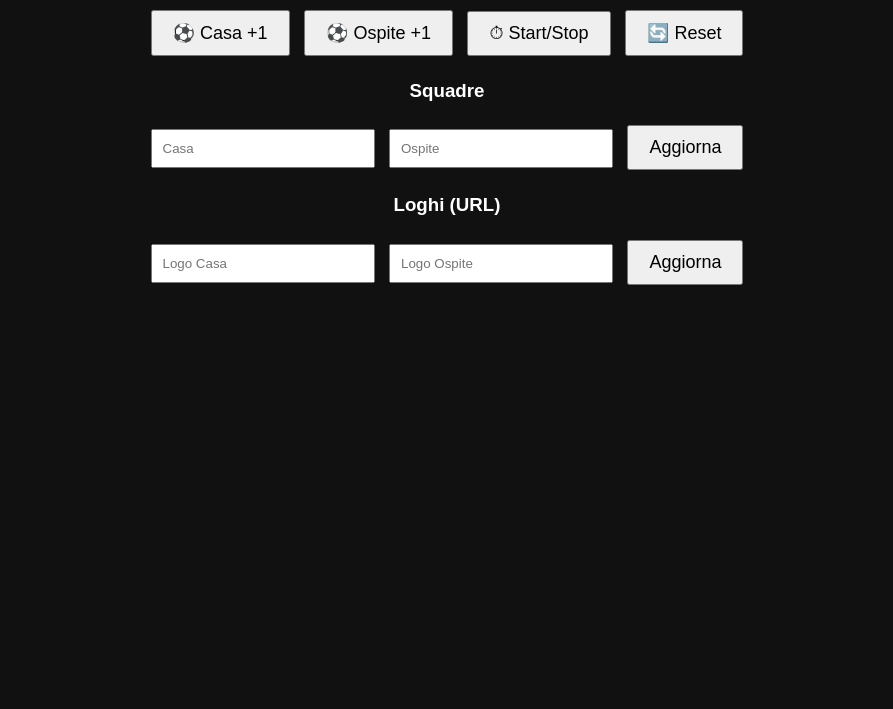
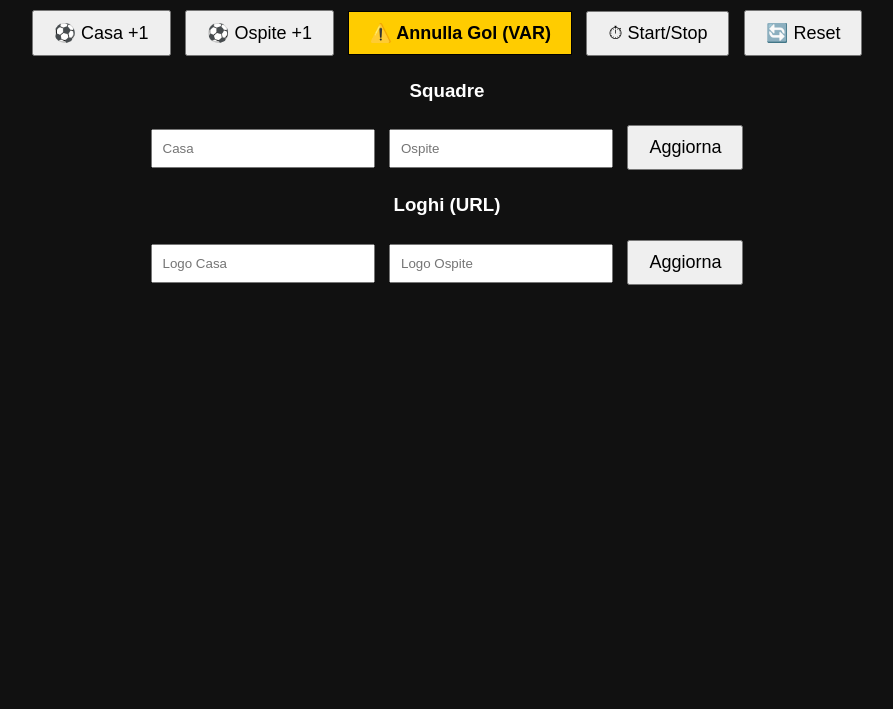
Before and after one commit to manutro-cpu/overlay-pro, a website: page controller.html in a window 1280 px wide. Shown: the part 91-800 px from the top of the page, without its empty margins (193-1086 px from the left). Drawn offline with Linux system fonts and the light colour scheme.

Commit message:
Update controller.html

```diff
--- a/controller.html
+++ b/controller.html
@@ -1,117 +1,60 @@
- <!DOCTYPE html>
-
+<!DOCTYPE html>
 <html>
-
 <head>
-
 <meta charset="UTF-8">
-
 <title>CONTROL PANEL</title>
-
 <style>
-
 body{font-family:Arial;background:#111;color:white;text-align:center;padding:20px}
-
 button{padding:10px 20px;margin:5px;font-size:18px}
-
 input{padding:10px;margin:5px;width:200px}
-
 </style>
-
 </head>
-
-
 
 <body>
 
-
-
 <h2>🎮 CONTROL PANEL</h2>
 
-
-
 <button onclick="send('goal1')">⚽ Casa +1</button>
-
 <button onclick="send('goal2')">⚽ Ospite +1</button>
-
+<button onclick="send('var')" style="background: #ffcc00; color: black; font-weight: bold; border: 1px solid #000;">⚠️ Annulla Gol (VAR)</button>
 <button onclick="send('timer')">⏱ Start/Stop</button>
-
 <button onclick="send('reset')">🔄 Reset</button>
-
-
 
 <h3>Squadre</h3>
 
-
-
 <input id="t1" placeholder="Casa">
-
 <input id="t2" placeholder="Ospite">
-
 <button onclick="setTeams()">Aggiorna</button>
-
-
 
 <h3>Loghi (URL)</h3>
 
-
-
 <input id="l1" placeholder="Logo Casa">
-
 <input id="l2" placeholder="Logo Ospite">
-
 <button onclick="setLogos()">Aggiorna</button>
 
-
-
 <script>
-
 const ws = new WebSocket("wss://" + location.host);
 
-
-
 function send(type){
-
 ws.send(JSON.stringify({type}));
-
 }
 
-
-
 function setTeams(){
-
 ws.send(JSON.stringify({
-
 type:"team",
-
 team1:document.getElementById("t1").value,
-
 team2:document.getElementById("t2").value
-
 }));
-
 }
 
-
-
 function setLogos(){
-
 ws.send(JSON.stringify({
-
 type:"logo",
-
 logo1:document.getElementById("l1").value,
-
 logo2:document.getElementById("l2").value
-
 }));
-
 }
-
 </script>
 
-
-
 </body>
-
 </html>
```
